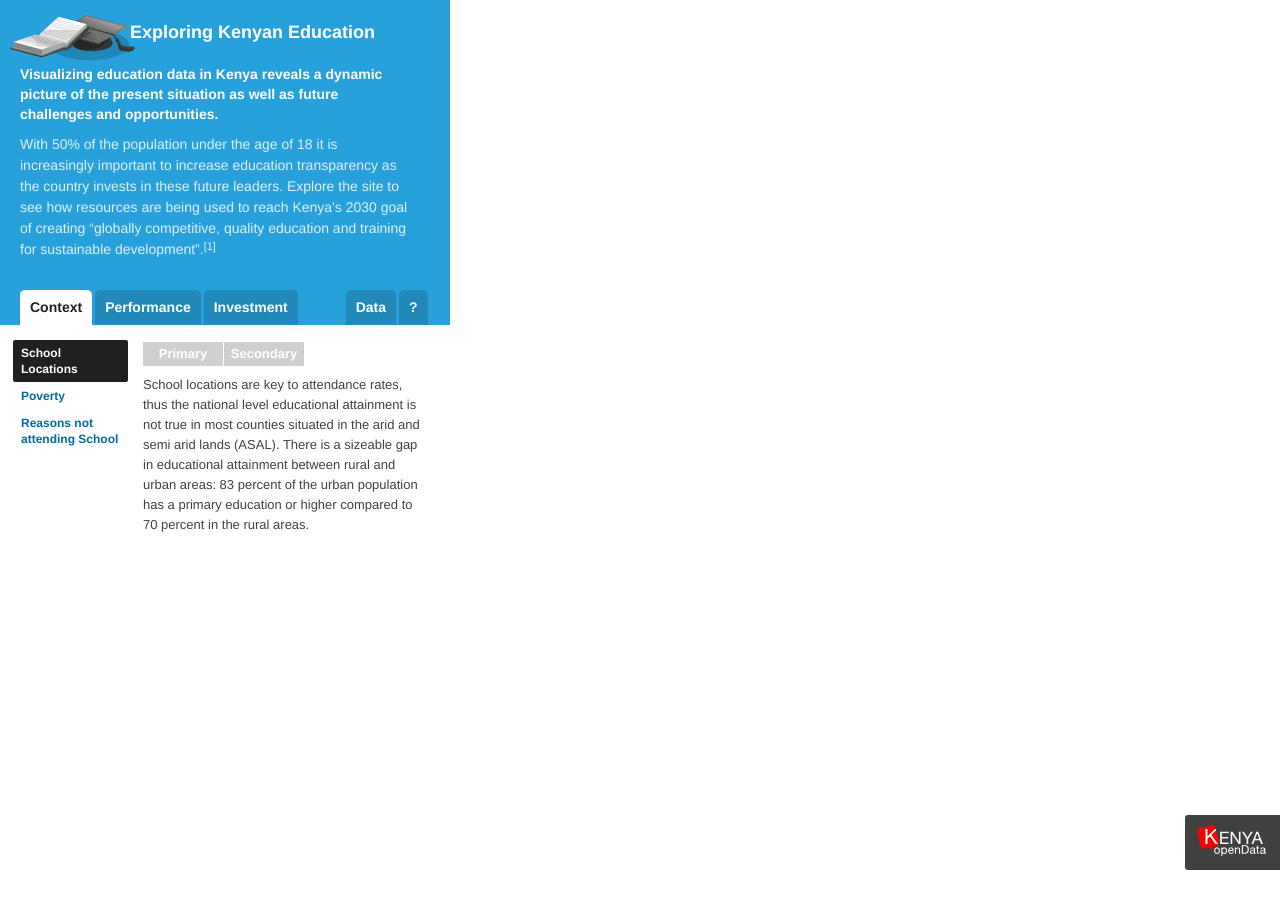
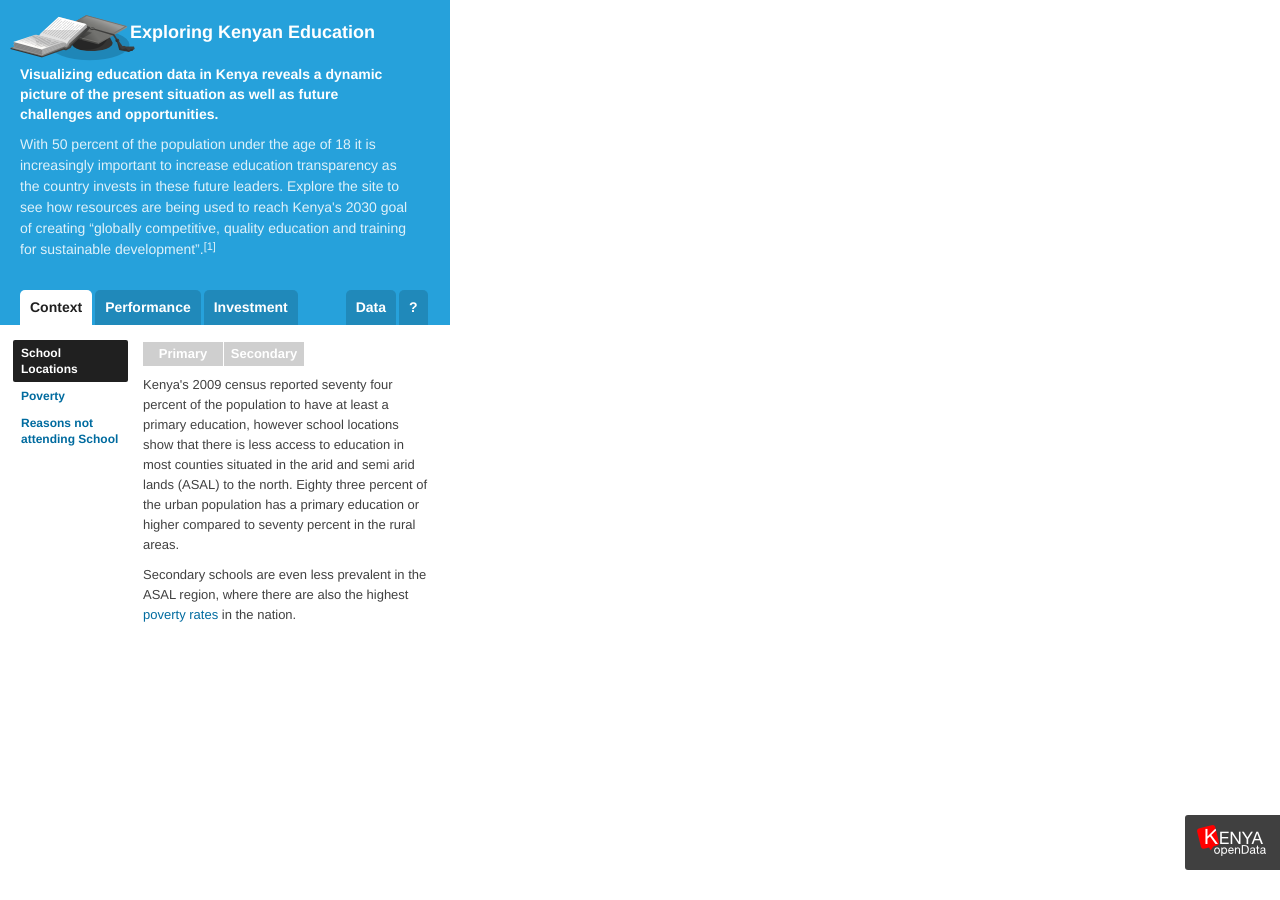
Before and after one commit to developmentseed/kenya-bank, a Jekyll site: the page index.html, which Jekyll copies as it is, in a window 1280 px wide. Built offline with Jekyll 4.4.1, drawn with Linux system fonts in a browser that asks for light colours; Markdown is read by kramdown in place of the engine named in the settings.

Commit message:
new text

```diff
--- a/index.html
+++ b/index.html
@@ -12,7 +12,7 @@
     <h1 class='heading'><a href='/'>Exploring Kenyan Education</a></h1>
     <div class='limiter'>
       <h3>Visualizing education data in Kenya reveals a dynamic picture of the present situation as well as future challenges and opportunities.</h3>
-      <p>With 50% of the population under the age of 18 it is increasingly important to increase education transparency as the country invests in these future leaders. Explore the site to see how resources are being used to reach Kenya's 2030 goal of creating “globally competitive, quality education and training for sustainable development”.<sup>[1]</sup></p>
+      <p>With 50 percent of the population under the age of 18 it is increasingly important to increase education transparency as the country invests in these future leaders. Explore the site to see how resources are being used to reach Kenya's 2030 goal of creating “globally competitive, quality education and training for sustainable development”.<sup>[1]</sup></p>
     </div>
   </div>
 
@@ -35,22 +35,21 @@
 	             <li><a href='#' data-layer='worldbank-education.kenya-primary-locations-2007' class='primary toggle'>Primary</a></li>
 	             <li><a href='#' data-layer='worldbank-education.kenya-secondary-locations-2007' class='secondary toggle'>Secondary</a></li>
 	           </ul>
-			     <p>School locations are key to attendance rates, thus the national level educational attainment is not true in most counties situated in the arid and semi arid lands (ASAL). There is a sizeable gap in educational attainment between rural and urban areas: 83 percent of the urban population has a primary education or higher compared to 70 percent in the rural areas.</p>
+			     <p>Kenya's 2009 census reported seventy four percent of the population to have at least a primary education, however school locations show that there is less access to education in most counties situated in the arid and semi arid lands (ASAL) to the north. Eighty three percent of the urban population has a primary education or higher compared to seventy percent in the rural areas.</p>
+			     <p>Secondary schools are even less prevalent in the ASAL region, where there are also the highest <a data-layer='mayarichman.kenya_poverty' href='#' class='section-nam'>poverty rates</a> in the nation.</p>
 	          </div>
 	      </li>
           <li>
             <a href='#' data-zoom='7' data-ease='2000' data-layer='mayarichman.kenya_poverty' class='section-name'>Poverty</a>
             <div class='section'>
-              <p>Enrollment and retention of children, especially girls, in primary school in ASAL regions remains
-                an enormous challenge, and a coordinated strategy given the many complementary factors
-                explaining the lack of schooling including: overall poverty and female illiteracy levels, distance to a school, lack of electricity and water, etc.</p>
+              <p>Poverty rates are highest in the north and southeast, where there are also less schools available. This educational and economic disadvantage creates an enormous challenge for enrollment and retention of children, especially girls, in these areas. See the most common reasons <a href='#' 'mayarichman.kenya_poverty_noint,mayarichman.kenya_icon' >keeping children from school</a>.</p>
             </div>
           </li>
           <li>
             <a href='#' data-layer='mayarichman.kenya_poverty_noint,mayarichman.kenya_icon' class='section-name'>Reasons not attending School</a>
             <div class='section'>
-                <p>In Wajir, a district with an 84% poverty rate in the ASAL, family related reasons, such as 'Had to work or help at home' and economic reasons like 'No money for school costs', are frequently cited as the reason for never attending school.</p> <p>Regardless of the school location and public education ensured as a universal right, other school-related costs or a family"s economic insecurity can jeopardize the student attendance and retention.</p>
-                <p>Hover over icons to see why students aren"t attending.</p>
+                <p>In Wajir, a district with an 84 percent poverty rate in the ASAL, family related reasons, such as 'Had to work or help at home' and economic reasons like 'No money for school costs', are frequently cited as the reason for never attending school.</p> <p>Regardless of the school location and public education ensured as a universal right, other school-related costs or a family"s economic insecurity can jeopardize the student attendance and retention.</p>
+                <p>These factors directly affect  <a href='#' data-story='performance'>school performance</a>.</p>
 			</div>
           </li>
         </ul>
@@ -61,7 +60,7 @@
           <li class='active'>
             <a href='#' data-layer='mayarichman.kenya_lit' class='section-name'>Literacy by District</a>
             <div class='section'>
-              <p>High literacy rates throughout many districts are the result of a strong primary education system in Kenya. However, many gaps can be seen, with some literacy rates falling below 20% arid areas with lower populations. Predictably, literacy rates are higher where there is great access to schools. Literacy cannot improve without <a data-layer='access' href='#'>access</a> to quality primary and secondary schools.</p>
+              <p>High literacy rates throughout many districts are the result of a strong primary education system in Kenya. However, many gaps can be seen, with some literacy rates falling below 20 percent arid areas with lower populations. Predictably, literacy rates are higher where there is great <a href='#' >access to schools</a>. Areas such as West Pokot and Turkana may soon see an increase in literacy due to high <a data-layer='mayarichman.kenya_prim_exam_10' href='#'>2010 exam results</a>, which show strengthening local education.
             </div>
           </li>
           <li>
@@ -83,7 +82,7 @@
                 <li><a href='#'  data-layer='mayarichman.kenya_primary_exam_c' class='primary toggle active'>Primary</a></li>
                 <li><a href='#' data-layer='mayarichman.kenya_sec_exam_c' class='secondary toggle'>Secondary</a></li>
               </ul>
-             <p>Over the last five years, there has not been a significant improvement in the national mean score on the secondary level exams</p>
+             <p>Primary school exam results have grown Over the last five years, there has not been a significant improvement in the national mean score on the secondary level exams</p>
             </div>
           </li>
         </ul>
@@ -98,7 +97,8 @@
                <li><a href='#' data-layer='mayarichman.kenya_prim_spend' class='primary toggle active'>Primary</a></li>
                 <li><a href='#' data-layer='mayarichman.kenya_sec_spend' class='secondary toggle'>Secondary</a></li>
               </ul>
-            Text goes here
+            High investment is generally seen where there are also high exam results, except in the case of Samburu, and Garissa. Both counties invested less than $8,000 Kshs. per student, but saw some of the highest positive change in primary exam results from 2006 to 2010.</p>
+            <p>Generally districts with high investment levels in secondary schools have growth in exam results from 2006 to 2010. However, Marsabit has the highest level of secondary school investment with a -9 percent change in secondary school exam results. These examples call for further transparency about investment practices.
             </div>
           </li>
           <li>
@@ -108,9 +108,8 @@
                 <li><a href='#' class='primary toggle active' data-layer='mayarichman.kenya_ner_prim'>Primary</a></li>
                 <li><a href='#' class='secondary toggle' data-layer='mayarichman.kenya_ner_sec'>Secondary</a></li>
               </ul>
-              <p>The introduction of the universal primary education policy in 2003 has been very successful, net enrollment rates increased from 80 percent to 91 percent in 2010. Free basic education is a compulsory right, and according to the 2009 census 74 percent of the population has at least a primary education.However the quality of education differs dramatically between public and private schools, with the average pupil-teacher ratio in public primary schools almost 3 times higher than private.</p>
-
-            <p>Though enrollment and retention of children, especially girls, in primary school in ASAL regions remains an enormous challenge. and a coordinated strategy given the many complementary factors explaining the lack of schooling including: overall poverty and female illiteracy levels, distance to a school, lack of electricity and water, etc.</p>
+              <p>The introduction of the universal primary education policy in 2003 has been very successful, net enrollment rates increased from 80 percent to 91 percent in 2010. Free basic education is a compulsory right, and according to the 2009 census 74 percent of the population has at least a primary education.</p>
+            <p>Poverty remains a large factor in child enrollment and retention, and there is consistently high illiteracy in impoverished areas. This is especially true of arid and semi arid lands (ASAL), such as Wajir and Turkana in the north.</p>
             </div>
           </li>
           <li>
@@ -120,7 +119,10 @@
                 <li><a href='#' data-layer='mayarichman.kenya_ptr_prim'class='primary toggle active'>Primary</a></li>
                 <li><a href='#' data-layer='mayarichman.kenya_ptr_sec' class='secondary toggle'>Secondary</a></li>
               </ul>
-              Text goes here
+              <p>The quality of education differs dramatically between public and private schools, with the average pupil-teacher ratio in public primary schools almost 3 times higher than private.
+
+
+                  Spending also has dramatic impacts on student-The four counties spending more than 11K per pupil also all have less than 30 students per teacher. </p>
             </div>
           </li>
         </ul>
```
